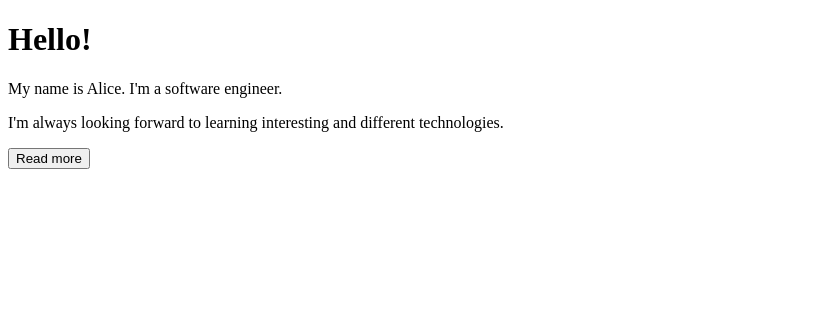
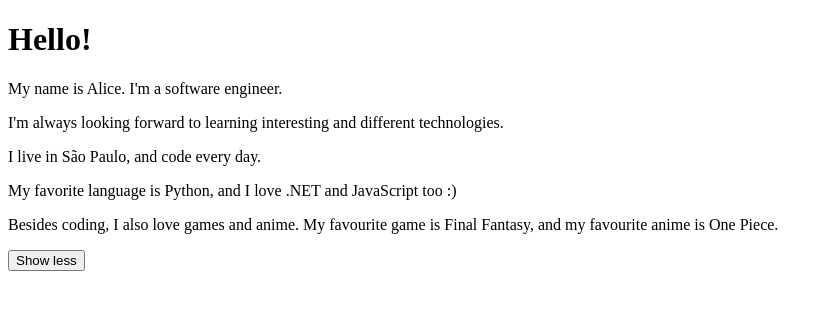
Before and after one commit to alicesophia/portfolio-app, a React (Create React App) app: page / in a window 1280 px wide. Both pictures are taken after a click on the button "Read more". Shown: the top 310 px of the page, without its empty margins (0-833 px from the left). Built offline with nearby package versions, Linux system fonts and the light colour scheme.

Commit message:
State e setState

```diff
--- a/src/App.js
+++ b/src/App.js
@@ -1,14 +1,16 @@
 import React, {Component} from "react";
 
 class App extends Component {
+
   constructor() {
     super();
     this.state = {displayBio: false};
+
+    this.toggleDisplayBio = this.toggleDisplayBio.bind(this);
   }
 
-  readMore() {
-    console.log("readMode this", this)
-    // this.setState({displayBio: true});
+  toggleDisplayBio() {
+    this.setState({displayBio: !this.state.displayBio});
   }
 
   render() {
@@ -23,16 +25,18 @@
               <p>I live in São Paulo, and code every day.</p>
               <p>My favorite language is Python, and I love .NET and JavaScript too :)</p>
               <p>Besides coding, I also love games and anime. My favourite game is Final Fantasy, and my favourite anime is One Piece.</p>
+              <button onClick={this.toggleDisplayBio}>Show less</button>
             </div>
           ) : (
             <div>
-                    <button onClick={this.readMore}>Read more</button>
+              <button onClick={this.toggleDisplayBio}>Read more</button>
             </div>
           )
         }
       </div>
     )
   }
+
 }
 
 export default App;
```
Lines whose indentation alone changed are shown as unchanged.
